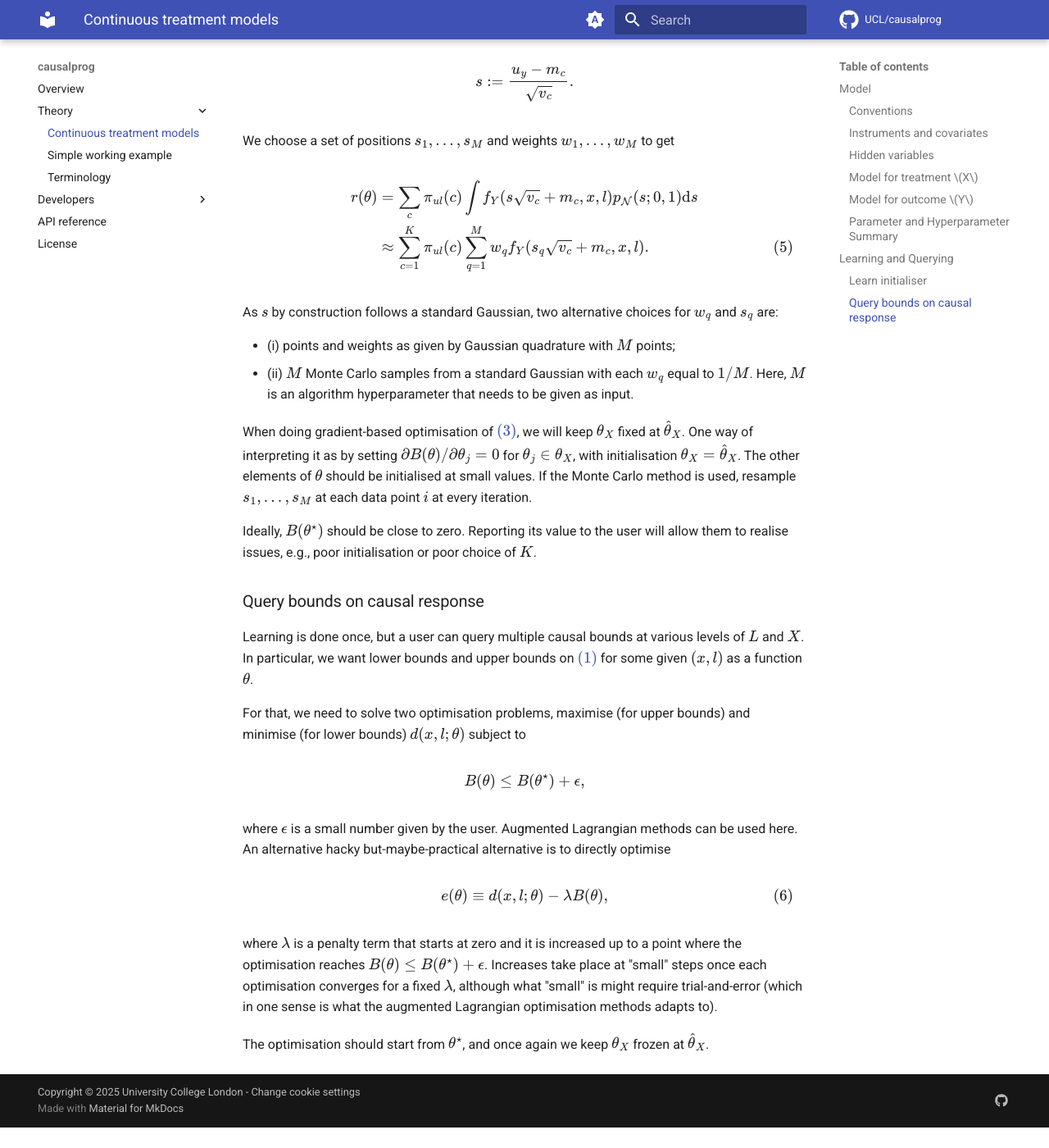
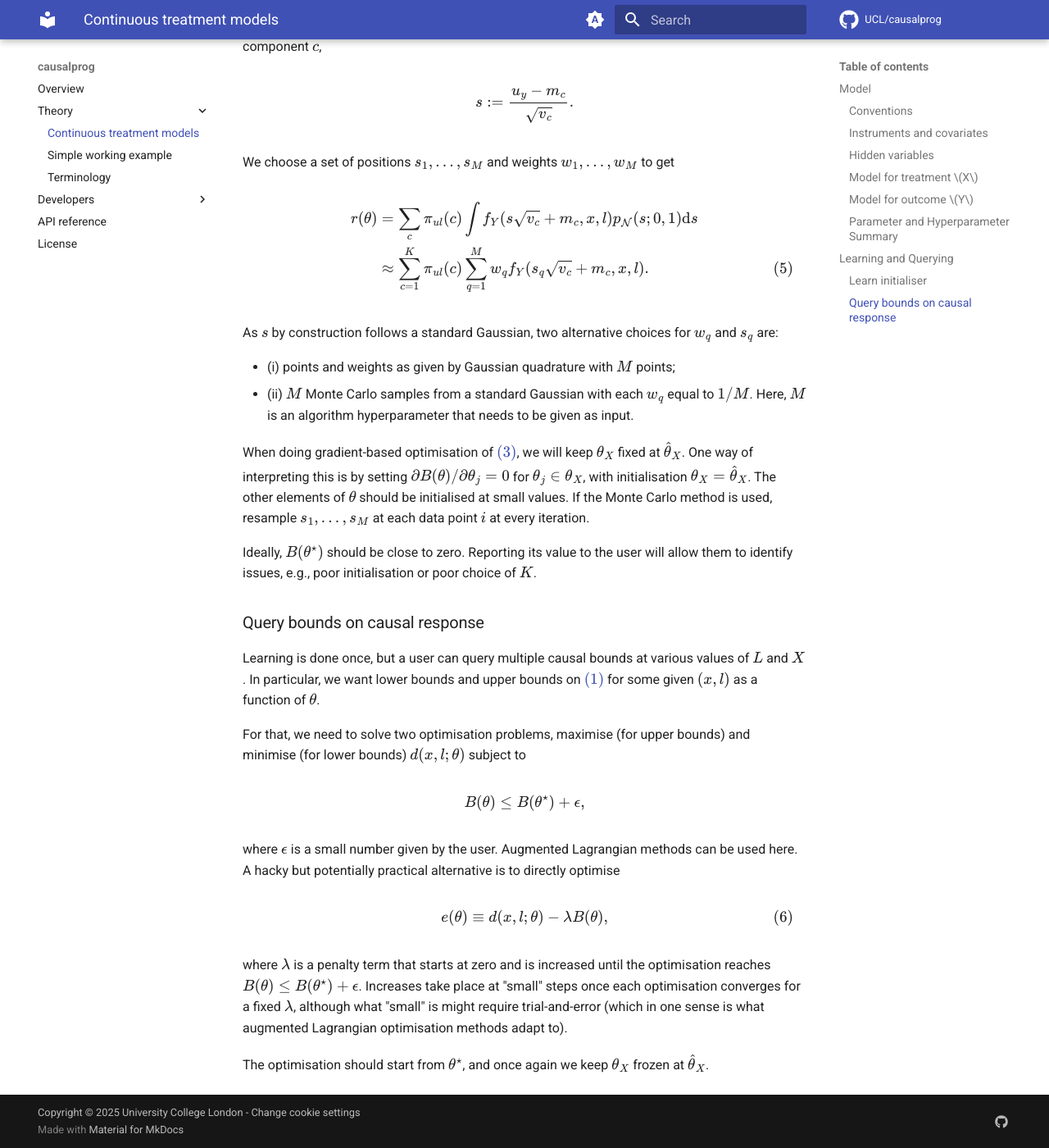
Before and after one commit to UCL/causalprog, an MkDocs documentation site: the page built from docs/theory/continuous-treatments.md, in a window 1280 px wide and 1400 px high, scrolled down 4408 px. Shown: the whole window at 82% size. Built offline with MkDocs 1.6.1 and Material for MkDocs 9.7.7, drawn with Linux system fonts in a browser that asks for light colours; comment, search, counter and statistics services are not loaded; before the commit the page ends 5783 px from its top, so only the background shows below that; some of the changed text lies outside the part shown.

Commit message:
more typo fixes

```diff
--- a/docs/theory/continuous-treatments.md
+++ b/docs/theory/continuous-treatments.md
@@ -13,12 +13,11 @@
 - $C$, hidden categorical mixture indicator taking values in
   $\{1, \ldots, K\}$.
 
-![Illustration of the continuous treatment model that we discuss.](../diagrams/continuous-treatment-model.svg)
-
-Vector $X$ contains only continuous variables.
-The same is true of the hidden variables.
+Vectors $X$, $U_Z$ and $U_Y$ contain only continuous variables.
 
 The model is defined as follows.
+
+![Illustration of the continuous treatment model that we discuss.](../diagrams/continuous-treatment-model.svg)
 
 ### Conventions
 
@@ -139,7 +138,7 @@
 \right] \notag \\
 &= \int
 f_Y(u_y,x,l)\,
-p_{U_Y\mid U_X,Z,L}(u_y\mid u,z,l),\,
+p_{U_Y\mid U_X,Z,L}(u_y\mid u,z,l)\,
 \mathrm{d}u_y \notag \\
 &= \int
 f_Y(u_y,x,l)\,
@@ -167,7 +166,7 @@
 Use this to learn an estimate $\hat{r}(x, z, l)$ of the regression function of $Y$ on $(X, Z, L)$.
 For instance, XGBoost, random forests, TabPFN etc., can be used for that.
 
-Moreover, fit a normalising flow to get $\hat{\theta}_{x}$ using the training set.
+Moreover, fit a normalising flow to get $\hat{\theta}_{X}$ using the training set.
 
 To use the model, we are given a dataset $\mathcal{D}_{eval}$ containing $n_{eval}$ _evaluation_ points $(z^{(i)}, x^{(i)}, l^{(i)})$.
 Let $\hat{r}_i$ be the evaluation of the estimate of the regression function at data point $i$ of $\mathcal{D}_{eval}$.
@@ -198,7 +197,7 @@
 \label{eq:loss-gradient}
 \end{equation}
 
-In practice, we approximate $r(\theta)$ at any particular point by first standardising $u_y$ as
+In practice, we approximate $r(\theta)$ at any particular point by first standardising $u_y$ for each mixture component $c$,
 
 $$ s := \frac{u_y - m_c}{\sqrt{v_c}}. $$
 
@@ -217,17 +216,17 @@
   Here, $M$ is an algorithm hyperparameter that needs to be given as input.
 
 When doing gradient-based optimisation of $\eqref{eq:loss-function}$, we will keep $\theta_X$ fixed at $\hat{\theta}_X$.
-One way of interpreting it as by setting $\partial B(\theta) / \partial \theta_j = 0$ for $\theta_j \in \theta_X$, with initialisation $\theta_X = \hat{\theta}_X$.
+One way of interpreting this is by setting $\partial B(\theta) / \partial \theta_j = 0$ for $\theta_j \in \theta_X$, with initialisation $\theta_X = \hat{\theta}_X$.
 The other elements of $\theta$ should be initialised at small values.
 If the Monte Carlo method is used, resample $s_1, \dots, s_M$ at each data point $i$ at every iteration.
 
 Ideally, $B(\theta^\star)$ should be close to zero.
-Reporting its value to the user will allow them to realise issues, e.g., poor initialisation or poor choice of $K$.
+Reporting its value to the user will allow them to identify issues, e.g., poor initialisation or poor choice of $K$.
 
 ### Query bounds on causal response
 
-Learning is done once, but a user can query multiple causal bounds at various levels of $L$ and $X$.
-In particular, we want lower bounds and upper bounds on $\eqref{eq:causal-response}$ for some given $(x, l)$ as a function $\theta$.
+Learning is done once, but a user can query multiple causal bounds at various values of $L$ and $X$.
+In particular, we want lower bounds and upper bounds on $\eqref{eq:causal-response}$ for some given $(x, l)$ as a function of $\theta$.
 
 For that, we need to solve two optimisation problems, maximise (for upper bounds) and minimise (for lower bounds) $d(x, l; \theta)$ subject to
 
@@ -235,14 +234,14 @@
 
 where $\epsilon$ is a small number given by the user.
 Augmented Lagrangian methods can be used here.
-An alternative hacky but-maybe-practical alternative is to directly optimise
+A hacky but potentially practical alternative is to directly optimise
 
 <!-- prettier-ignore -->
 \begin{equation}
 e(\theta) \equiv d(x, l; \theta) - \lambda B(\theta),
 \end{equation}
 
-where $\lambda$ is a penalty term that starts at zero and it is increased up to a point where the optimisation reaches $B(\theta) \leq B(\theta^\star) + \epsilon$.
-Increases take place at "small" steps once each optimisation converges for a fixed $\lambda$, although what "small" is might require trial-and-error (which in one sense is what the augmented Lagrangian optimisation methods adapts to).
+where $\lambda$ is a penalty term that starts at zero and is increased until the optimisation reaches $B(\theta) \leq B(\theta^\star) + \epsilon$.
+Increases take place at "small" steps once each optimisation converges for a fixed $\lambda$, although what "small" is might require trial-and-error (which in one sense is what augmented Lagrangian optimisation methods adapt to).
 
 The optimisation should start from $\theta^\star$, and once again we keep $\theta_X$ frozen at $\hat{\theta}_X$.
```
Also changed, not shown: other parts of docs/theory/continuous-treatments.md (+1 -1 lines).
